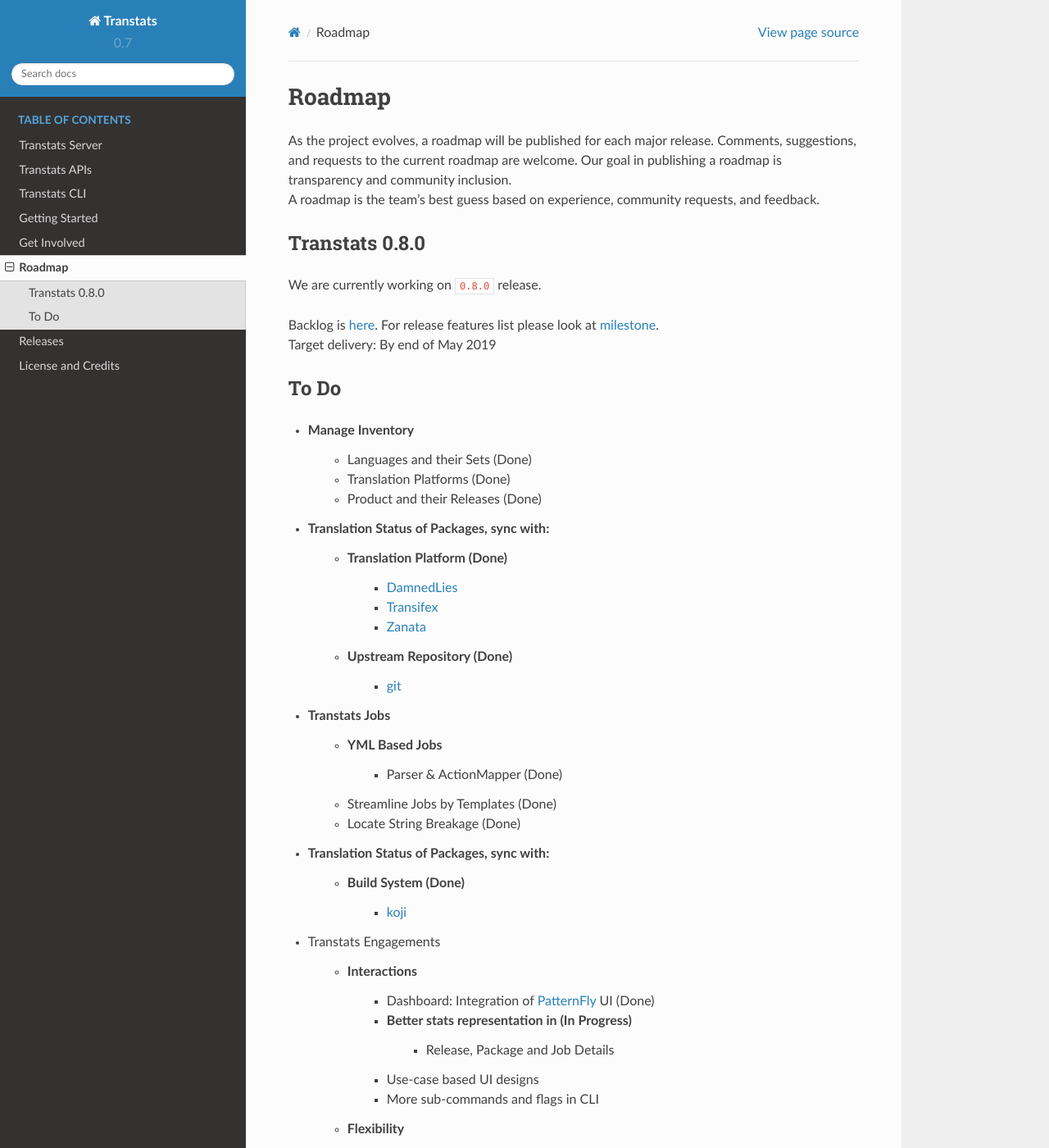
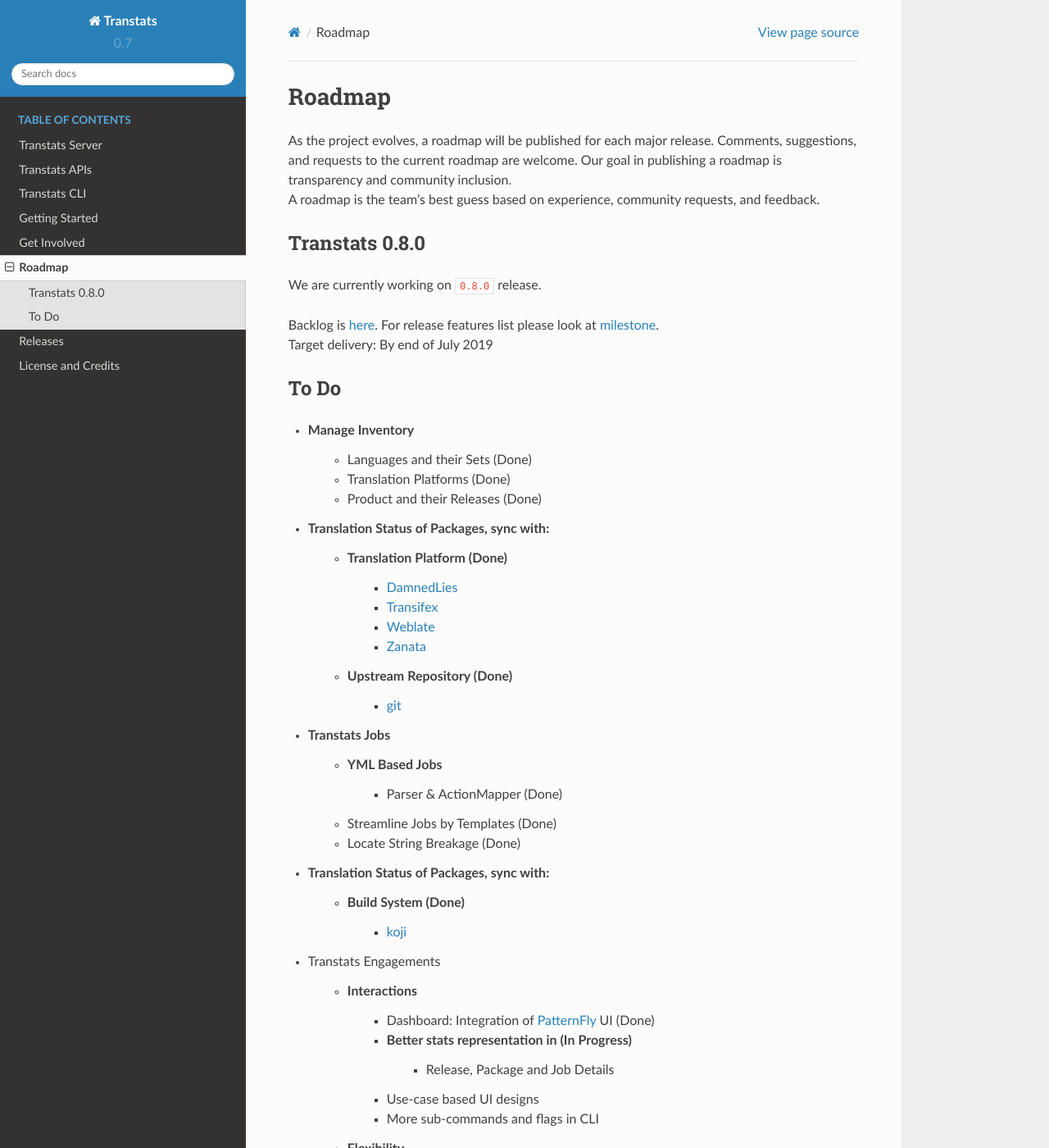
Before and after one commit to transtats/transtats, a Sphinx documentation site: the page built from docs/source/roadmap.rst, in a window 1280 px wide and 1400 px high. Shown: the whole window at 82% size. Built offline with Sphinx 7.4.7 and the Read the Docs theme 2.0.0, drawn with Linux system fonts in a browser that asks for light colours.

Commit message:
update docs

```diff
--- a/docs/source/roadmap.rst
+++ b/docs/source/roadmap.rst
@@ -11,7 +11,7 @@ Transtats 0.8.0
 | We are currently working on :code:`0.8.0` release.
 
 | Backlog is `here <https://github.com/transtats/transtats/issues>`_. For release features list please look at `milestone <https://github.com/transtats/transtats/milestone/11>`_.
-| Target delivery: By end of May 2019
+| Target delivery: By end of July 2019
 
 To Do
 =====
@@ -25,6 +25,7 @@ To Do
     - Translation Platform (Done)
         - `DamnedLies <https://wiki.gnome.org/DamnedLies>`_
         - `Transifex <https://www.transifex.com/>`_
+        - `Weblate <https://weblate.org>`_
         - `Zanata <http://zanata.org/>`_
     - Upstream Repository (Done)
         - `git <https://git-scm.com/>`_
```
Also changed, not shown: other parts of docs/source/roadmap.rst (+0 -1 lines).
